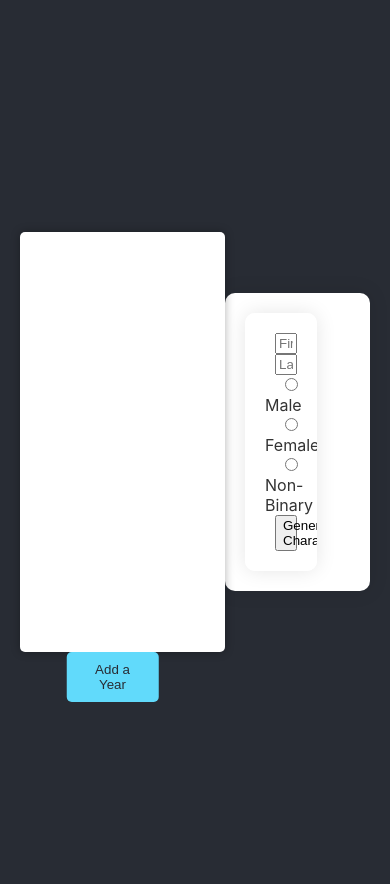
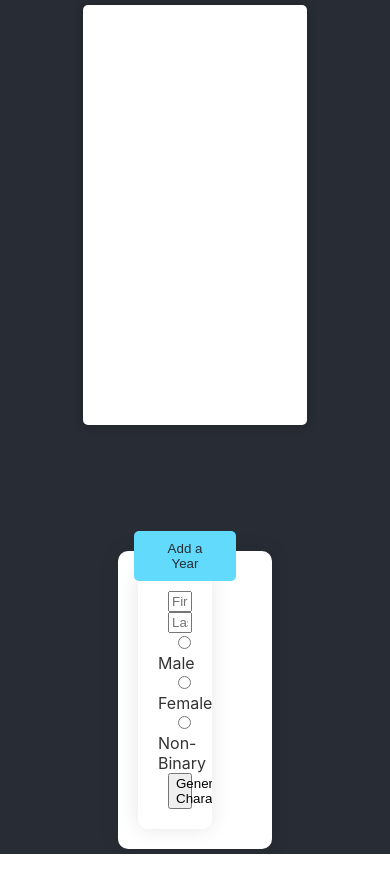
Before and after one commit to Nazrat450/Fables-of-Fantasy, a React (Create React App) app: page / in a window 390 px wide. After the commit the page ends 854 px from the top, so only its background shows below. Built offline with nearby package versions, Linux system fonts and the light colour scheme.

Commit message:
3rd Attempt at fixing moblie display

```diff
--- a/public/index.html
+++ b/public/index.html
@@ -4,6 +4,7 @@
     <meta charset="utf-8" />
     <link rel="icon" href="%PUBLIC_URL%/favicon.ico" />
     <meta name="viewport" content="width=device-width, initial-scale=1" />
+
     <meta name="theme-color" content="#000000" />
     <meta
       name="description"
--- a/src/App.css
+++ b/src/App.css
@@ -7,11 +7,17 @@
   background-color: #282c34;
   color: white;
   padding: 20px;
-
 }
 
 @media only screen and (max-width: 600px) {
-  /* Styles for screens smaller than 600px */
+  .App {
+    flex-direction: column;
+    padding: 5px;
+  }
+
+  .App-log {
+    margin-bottom: 20px;
+  }
 }
 
 .App-log {
@@ -29,8 +35,6 @@
   border-radius: 5px;
   border: none;
   box-shadow: 0 0 10px rgba(0, 0, 0, 0.3);
-  display: flex;
-  flex-wrap: wrap;
 }
 
 .App-log button {
@@ -83,8 +87,6 @@
   display: flex;
   align-items: center;
   justify-content: center;
-  display: flex;
-  flex-wrap: wrap;
 }
 
 .modal-content {
--- a/src/App.js
+++ b/src/App.js
@@ -4,7 +4,7 @@ import CharacterGen from './CharacterGen';
 import AddYear from './AddYear';
 import React, { useState, useRef, useEffect } from 'react';
 
-<meta name="viewport" content="width=device-width, initial-scale=1.0"></meta>
+
 
 function App() {
   const [logMessage, setLogMessage] = useState('');
```
